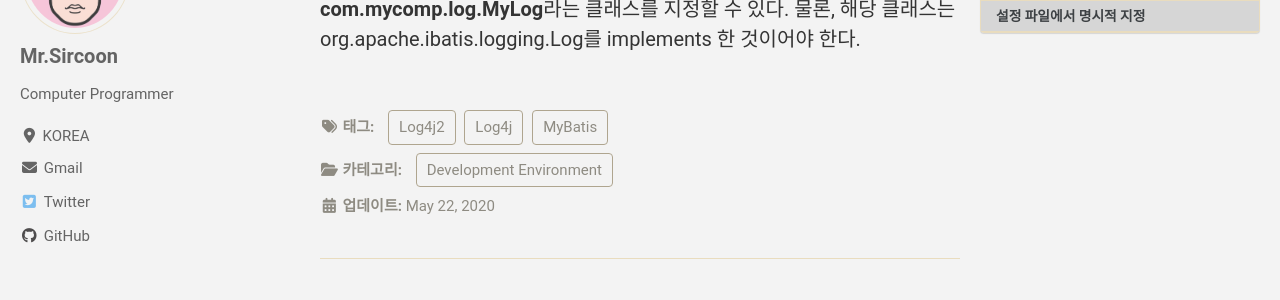
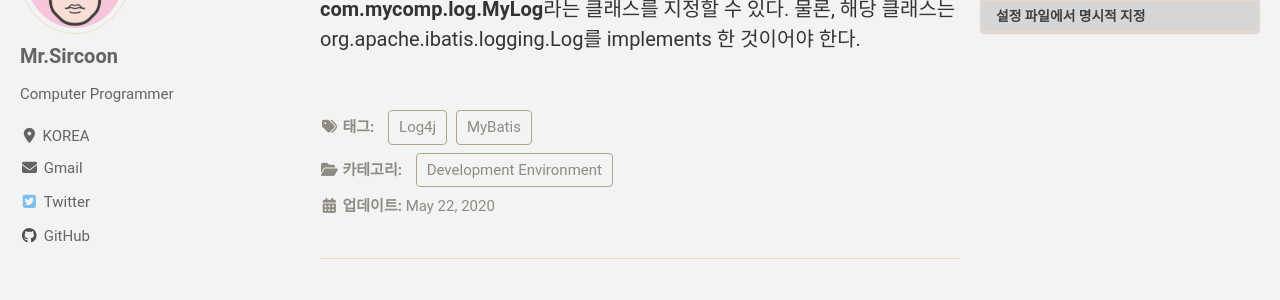
Before and after one commit to mrsoulware/mrsoulware.github.io, a Jekyll site: the page built from _posts/2020/2020-05-22-mybatis-log4j.md, in a window 1280 px wide and 900 px high, scrolled down 3828 px. Shown: the part 142-442 px from the top of the window. Built offline with Jekyll 4.4.1, drawn with Linux system fonts in a browser that asks for light colours; cached includes are drawn as plain includes; nearby versions of some CDN libraries; some web fonts are replaced.

Commit message:
update post

```diff
--- a/_posts/2020/2020-05-22-mybatis-log4j.md
+++ b/_posts/2020/2020-05-22-mybatis-log4j.md
@@ -5,7 +5,6 @@ categories:
 tags:
   - MyBatis
   - Log4j
-  - Log4j2
 ---
 
 MyBatis를 사용하여 개발하다보면 실제 실행된 SQL등을 확인하기 위해 로그를 설정하여 사용하는 경우가 많다.
```
